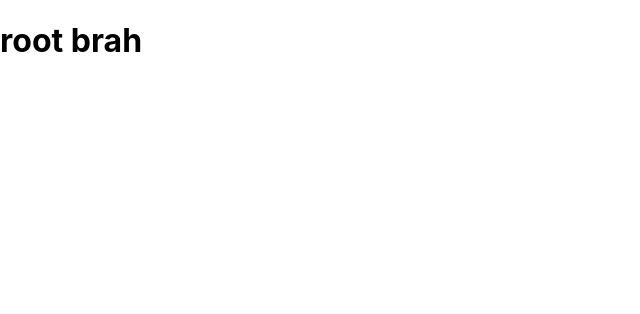
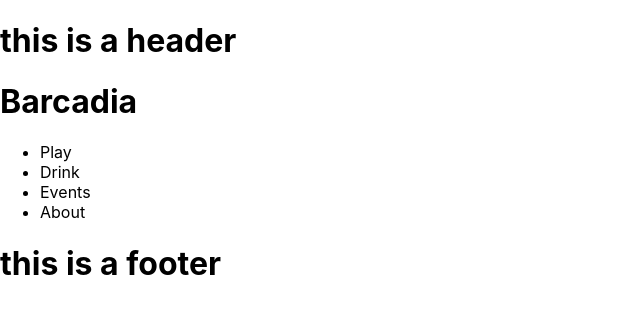
Before and after one commit to CoreyLongDev/BarCadia, a React (Create React App) app: page / in a window 1280 px wide. Shown: the top 314 px of the page, without its empty margins (0-640 px from the left). Built offline with nearby package versions, Linux system fonts and the light colour scheme.

Commit message:
header and footer initialized and tested

```diff
--- a/src/App.js
+++ b/src/App.js
@@ -8,9 +8,14 @@
 import Login from './Pages/Login';
 import NotFoundPage from './Pages/NotFoundPage';
 import Member from './Pages/Member';
+import Header from './Components/Header';
+import Footer from './Components/Footer';
 
 function App() {
   return (
+    <>
+    <Header />
+
     <Router>
         <Routes>
           <Route path='/' element={<Home />} />
@@ -23,6 +28,9 @@
           <Route path='*' element={<NotFoundPage />} />
         </Routes>
     </Router>
+
+    <Footer />
+    </>
   );
 }
 
--- /dev/null
+++ b/src/Components/Footer.js
@@ -0,0 +1,9 @@
+import React from "react";
+
+const Footer = () => {
+    return(
+        <h1>this is a footer</h1>
+    )
+}
+
+export default Footer;
--- /dev/null
+++ b/src/Components/Header.js
@@ -0,0 +1,9 @@
+import React from "react";
+
+const Header = () => {
+    return(
+        <h1>this is a header</h1>
+    )
+}
+
+export default Header;
--- a/src/Pages/Home.js
+++ b/src/Pages/Home.js
@@ -2,7 +2,15 @@
 
 const Home = () => {
     return(
-        <h1>root brah</h1>
+        <>
+        <h1>Barcadia</h1>
+        <ul>
+            <li>Play</li>
+            <li>Drink</li>
+            <li>Events</li>
+            <li>About</li>
+        </ul>
+        </>
     )
 }
 
```
